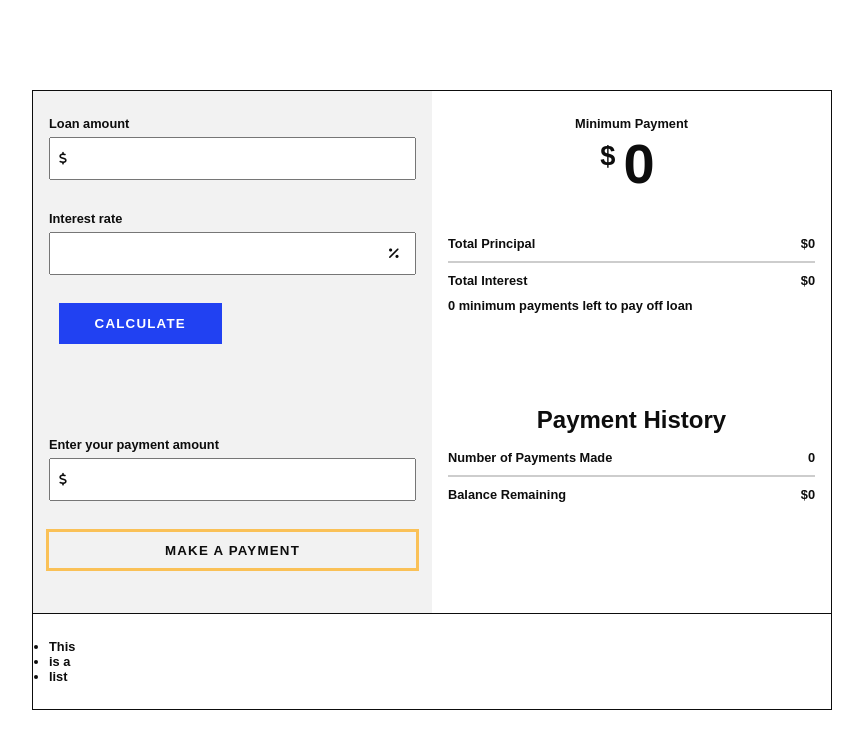
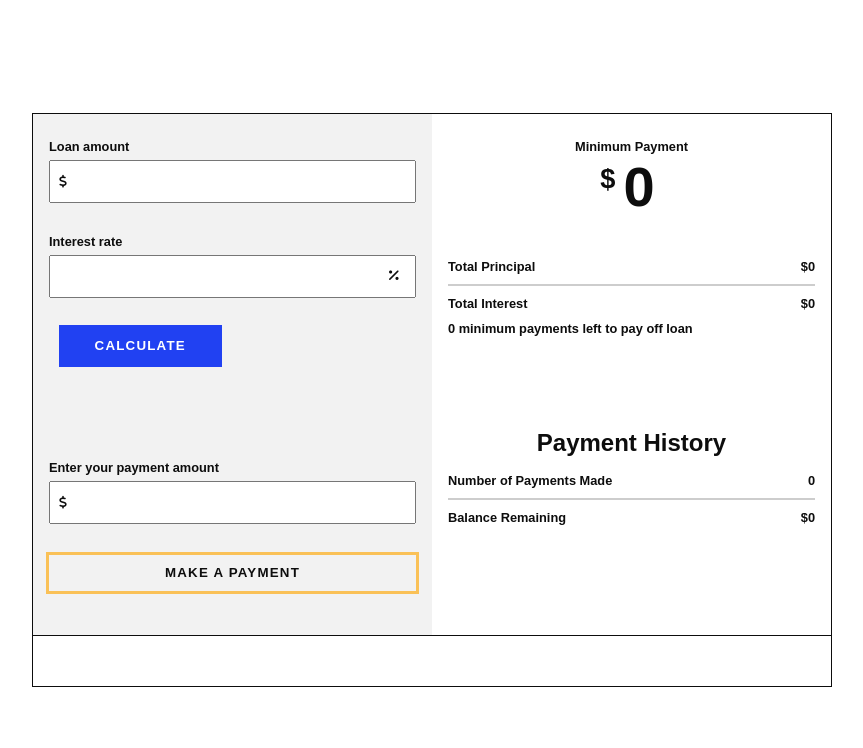
Before and after one commit to j-phillips-hub/debt-free-calculator, a React (Create React App) app: page / in a window 1280 px wide. Shown: the top 748 px of the page, without its empty margins (208-1071 px from the left). Built offline with nearby package versions, Linux system fonts and the light colour scheme.

Commit message:
Finish paymentslist functionality

```diff
--- a/src/components/MakeAPayment.jsx
+++ b/src/components/MakeAPayment.jsx
@@ -161,7 +161,7 @@ class MakeAPayment extends React.Component {
           paymentsMade={paymentsMade}
           balanceRemaining={loanAmount}
         />
-        <PaymentsList />
+        <PaymentsList items={this.state.payments} />
       </React.Fragment>
     );
   }
--- a/src/components/PaymentsList.jsx
+++ b/src/components/PaymentsList.jsx
@@ -2,12 +2,13 @@ import React from "react";
 import "../styles/PaymentsList.css";
 
 function PaymentsList(props) {
+  const { items } = props;
   return (
     <section className="paymentsListSection">
       <ul>
-        <li>This</li>
-        <li>is a</li>
-        <li>list</li>
+        {items.map((item) => (
+          <li key={item.id}>{item.paymentAmount}</li>
+        ))}
       </ul>
     </section>
   );
```
